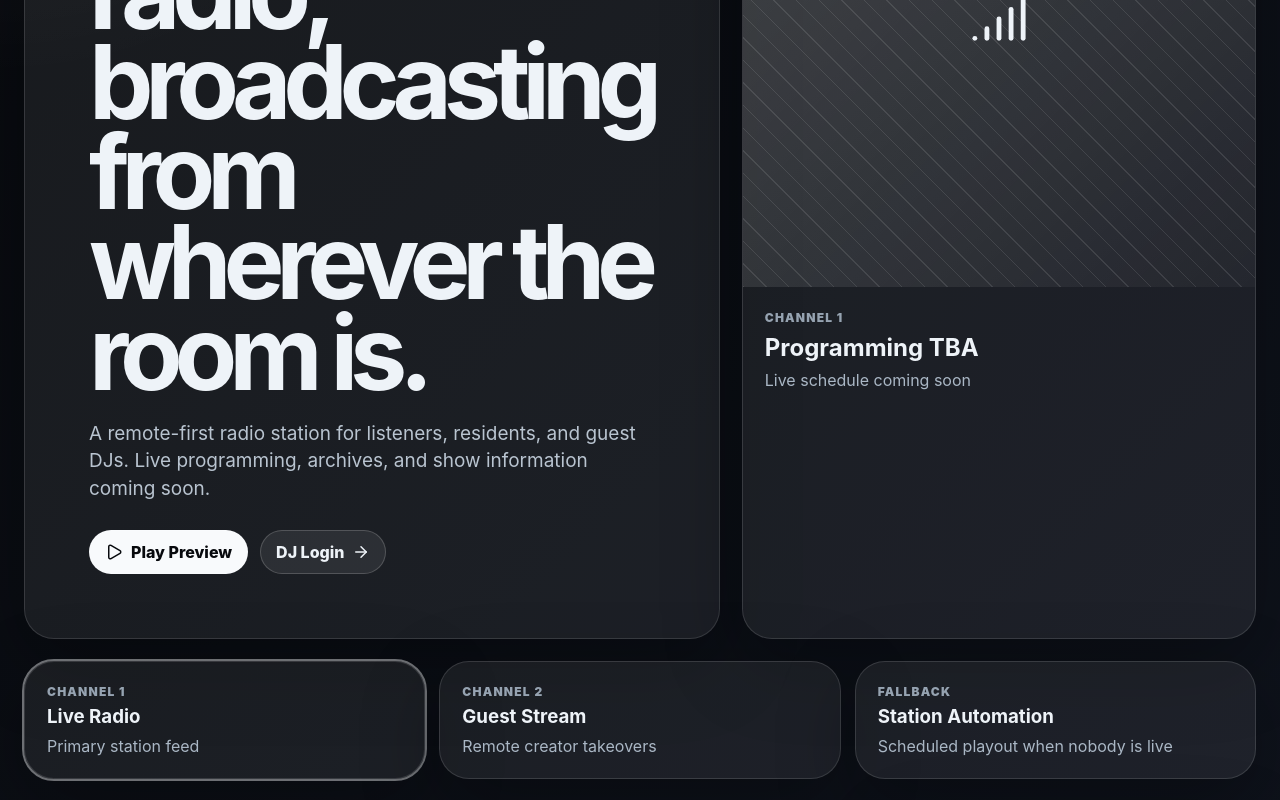
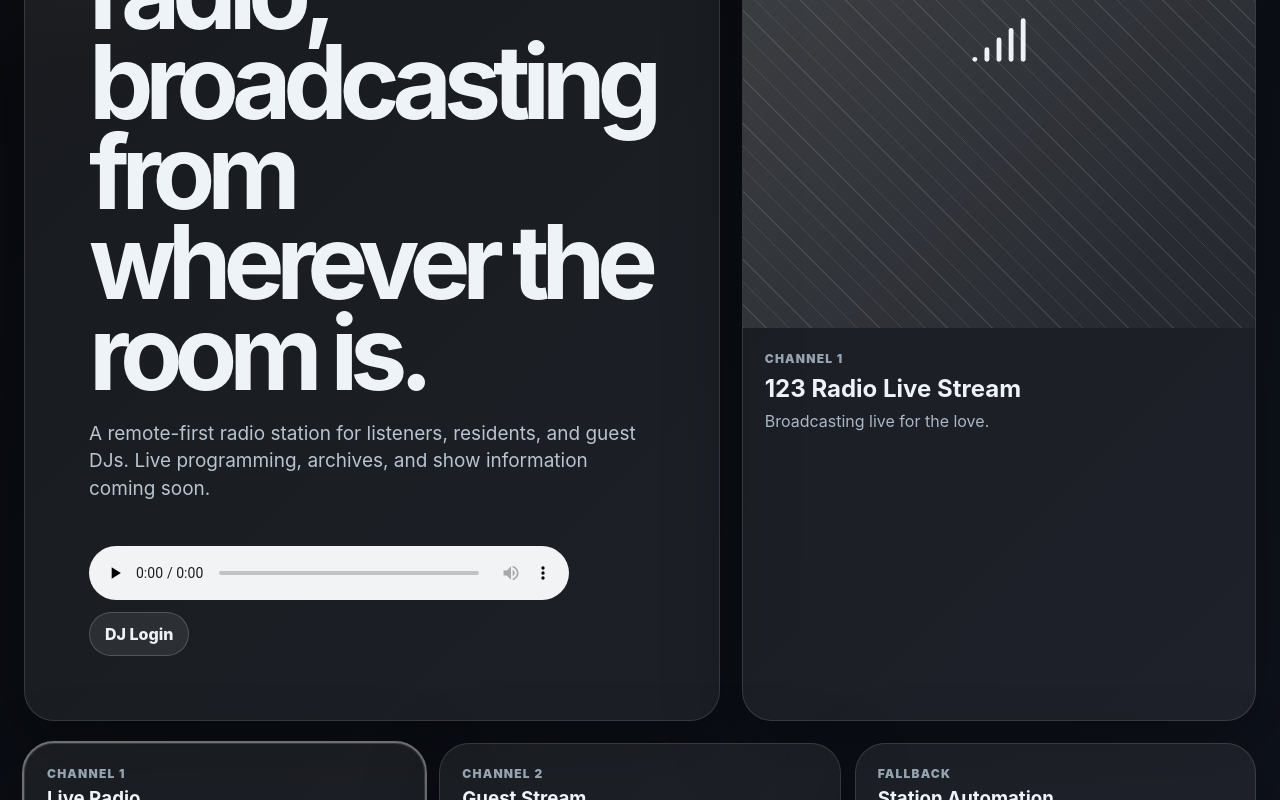
Before and after one commit to jeffihaza/station-platform-prototype, a React (Vite) app: page / in a window 1280 px wide. Shown: the part 370-1170 px from the top of the page. Built offline with nearby package versions, Linux system fonts and the light colour scheme.

Commit message:
Update App.jsx

```diff
--- a/src/App.jsx
+++ b/src/App.jsx
@@ -3,7 +3,7 @@ import React, { useRef, useState } from "react";
 import { createRoot } from "react-dom/client";
 import {
   Radio, Play, Pause, Upload, Mic2, Headphones, CalendarDays,
-  ArrowRight, Signal, Lock, Library
+  Signal, Lock, Library
 } from "lucide-react";
 import "./styles.css";
 
@@ -37,8 +37,6 @@ function App() {
 }
 
 function StationLanding({ setView }) {
-  const [playing, setPlaying] = useState(false);
-
   return (
     <main className="stationPage">
       <nav className="nav">
@@ -66,12 +64,23 @@ function StationLanding({ setView }) {
             archives, and show information coming soon.
           </p>
           <div className="heroActions">
-            <button className="primary" onClick={() => setPlaying(!playing)}>
-              {playing ? <Pause size={18} /> : <Play size={18} />}
-              {playing ? "Pause Preview" : "Play Preview"}
-            </button>
+            <audio
+              controls
+              preload="none"
+              style={{
+                width: "100%",
+                maxWidth: "480px",
+                marginTop: "16px"
+              }}
+            >
+              <source
+                src="http://137.184.158.254/listen/123_radio/radio.mp3"
+                type="audio/mpeg"
+              />
+            </audio>
+
             <button className="secondary" onClick={() => setView("booth")}>
-              DJ Login <ArrowRight size={18} />
+              DJ Login
             </button>
           </div>
         </div>
@@ -82,8 +91,8 @@ function StationLanding({ setView }) {
           </div>
           <div className="cardMeta">
             <p>Channel 1</p>
-            <h2>Programming TBA</h2>
-            <span>Live schedule coming soon</span>
+            <h2>123 Radio Live Stream</h2>
+            <span>Broadcasting live for the love.</span>
           </div>
         </div>
       </section>
```
